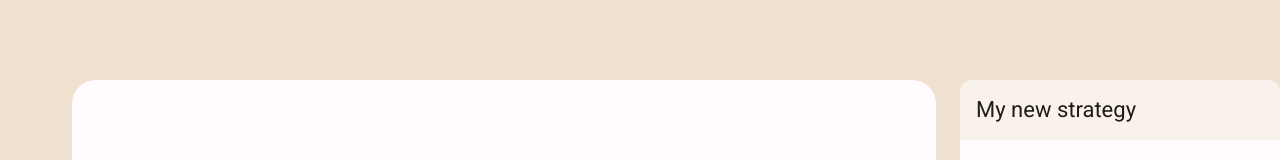
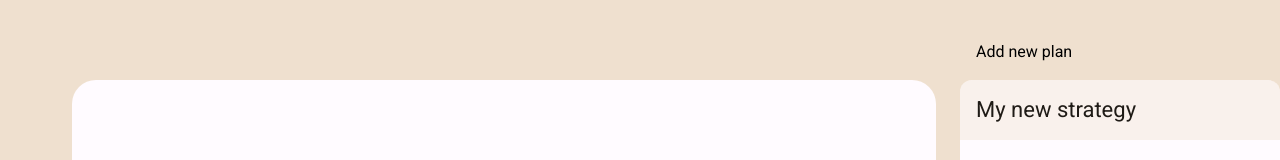
Before and after one commit to 7evenUp/trading-plan, a React (Vite) app: page /plan in a window 1280 px wide. Shown: the top 160 px of the page. Built offline with nearby package versions, Linux system fonts and the light colour scheme.

Commit message:
code clearing

```diff
--- a/src/components/CreatePlanForm.tsx
+++ b/src/components/CreatePlanForm.tsx
@@ -38,8 +38,8 @@ const CreatePlanForm = ({closeForm}: {closeForm: () => void}) => {
   };
 
   return (
-    <div className="p-6 bg-surface w-[320px] rounded-xl flex flex-col items-center gap-10 h-max">
-      <h2 className="text-[22px] leading-7">Create your first plan</h2>
+    <div className="w-full p-6 rounded-xl bg-surface">
+      <h2 className="text-[22px] leading-7 text-center mb-10">Create your first plan</h2>
       <form className="flex flex-col gap-4 w-full">
         <TextField
           label="Name for your strategy"
--- a/src/redux/selectors.ts
+++ b/src/redux/selectors.ts
@@ -1,5 +1,4 @@
 import { createSelector } from "reselect";
-import { Plan } from "./planSlice";
 import { RootState } from "./store";
 
 export const selectPlanById = createSelector(
@@ -8,14 +7,9 @@ export const selectPlanById = createSelector(
 );
 
 export const selectDailyPNLNeeded = createSelector(
-  [selectPlanById, (_, id: string, totalTradingDays: number) => totalTradingDays],
+  [selectPlanById, (_, __, totalTradingDays: number) => totalTradingDays],
   (plan, totalTradingDays) => (plan!.goal / totalTradingDays).toFixed(2)
 );
-
-// export const selectDailyPNLNeeded = createSelector(
-//   [(plan: Plan) => plan, (_, totalTradingDays: number) => totalTradingDays],
-//   (plan, totalTradingDays) => (plan!.goal / totalTradingDays).toFixed(2)
-// );
 
 export const selectTradesPerDay = createSelector(
   [selectPlanById, (_, __, dailyPNLNeeded: number) => dailyPNLNeeded],
--- a/src/routes/plan.tsx
+++ b/src/routes/plan.tsx
@@ -7,22 +7,33 @@ const Plan = () => {
   const [isCreatingMode, setIsCreatingMode] = useState(true);
   const location = useLocation();
   const plans = useAppSelector((state) => state.plans);
+  const isPlansEmpty = !plans.length;
+
+  const toggleCreatingMode = () => setIsCreatingMode(!isCreatingMode);
 
   useEffect(() => {
-    if (plans.length) setIsCreatingMode(false);
+    if (!isPlansEmpty) toggleCreatingMode();
   }, []);
 
   return (
-    <div className="bg-surfaceVariant flex flex-1 flex-row-reverse gap-6 h-[90%]">
-      {isCreatingMode ? (
-        <CreatePlanForm closeForm={() => setIsCreatingMode(false)} />
-      ) : (
-        <div className="w-[320px] rounded-xl items-center gap-6 h-max flex flex-col">
-          {plans.map((plan, i) => (
-            <PlanCard key={i} plan={plan} />
-          ))}
-        </div>
-      )}
+    <div className="flex flex-1 flex-row-reverse gap-6 h-[90%] bg-surfaceVariant">
+      <div className="flex flex-col gap-6 w-[320px] h-max relative">
+        {isCreatingMode ? (
+          !isPlansEmpty && (
+            <SidebarHeading
+              title="Back to plans"
+              onClick={toggleCreatingMode}
+            />
+          )
+        ) : (
+          <SidebarHeading title="Add new plan" onClick={toggleCreatingMode} />
+        )}
+        {isCreatingMode ? (
+          <CreatePlanForm closeForm={toggleCreatingMode} />
+        ) : (
+          plans.map((plan) => <PlanCard key={plan.id} plan={plan} />)
+        )}
+      </div>
 
       {location.pathname === "/plan" ? (
         <div className="bg-surface rounded-t-3xl flex-1 flex flex-col items-center justify-center text-[32px] leading-10">
@@ -42,4 +53,16 @@ const Plan = () => {
   );
 };
 
+const SidebarHeading = ({
+  title,
+  onClick,
+}: {
+  title: string;
+  onClick: () => void;
+}) => (
+  <button className="absolute left-4 -top-10" type="button" onClick={onClick}>
+    {title}
+  </button>
+);
+
 export default Plan;
```
